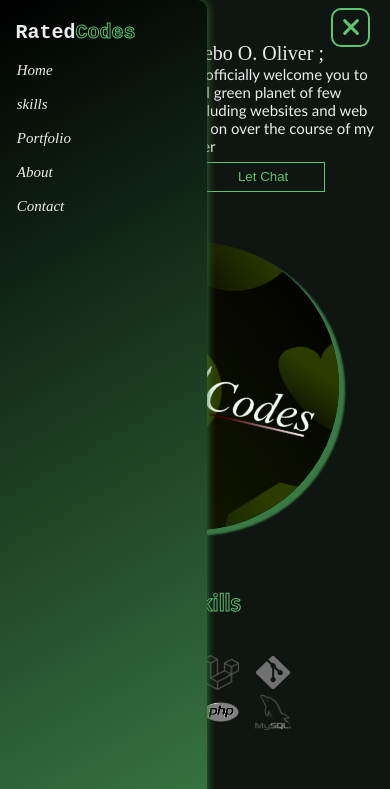
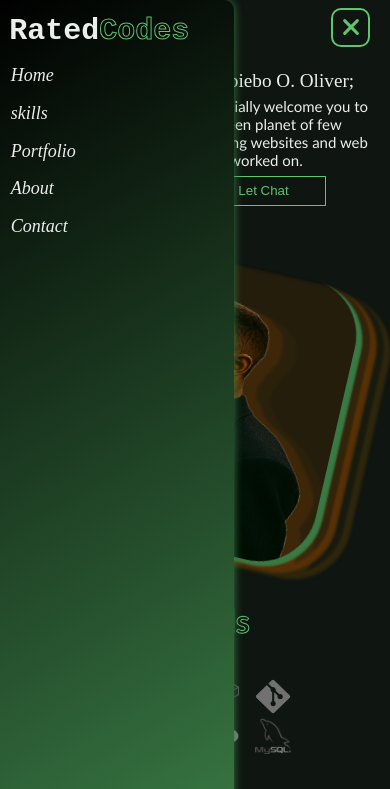
Before and after one commit to Oliverated/Ratedcodes, a plain HTML site: page index.html in a window 390 px wide. Both pictures are taken after a click on the element 350 px from the left and 27 px from the top of the page. Shown: the top 789 px of the page. Drawn offline with Linux system fonts and the light colour scheme.

Commit message:
improved ui

```diff
--- a/index.html
+++ b/index.html
@@ -36,7 +36,7 @@
       rel="stylesheet"
       href="https://cdnjs.cloudflare.com/ajax/libs/font-awesome/6.5.2/css/all.min.css"
     />
-    <link rel="icon" href="./general-img/oliverated-abrev.png" />
+    <link class="url-icon" rel="icon" href="./general-img/ratedcodes-logo.png" />
     <link rel="stylesheet" href="aos.css" />
     <script defer src="aos.js"></script>
     <title>Ratedcodes</title>
@@ -87,14 +87,14 @@
           class="home-text-block"
         >
           <div class="intro-block">
-            <span class="hello" style="font-weight: bolder">Hello,</span> I am
-            Ovbiebo O. <span class="oliver"> Oliver ; </span>
+            <span class="hello1" >Hello,</span> I am
+            Ovbiebo O. <span class="oliver"> Oliver; </span>
           </div>
           <article class="home-text">
             I am a <span class="developer">fullstack developer</span>! I
             officially welcome you to my website, my personal green planet of
             few variations of my projects including websites and web apps, i
-            have built and worked on over the course of my career
+            have built and worked on.
           </article>
           <div class="btn-block">
             <button> <a href="tel:+234 915-7301-644">Call Now</a> </button>
@@ -107,7 +107,7 @@
         </div>
 
         <div data-aos="zoom-in" data-aos-duration="1500" class="home-img-ctn">
-          <img class="home-pic" src="general-img/20250613_142401.png" alt="" />
+          <img class="home-pic" src="general-img/file_0000000067f862439784620d1592acfc.png" alt="" />
         </div>
       </main>
     </section>
--- a/style.css
+++ b/style.css
@@ -4,6 +4,10 @@
   margin: 0;
   padding: 0;
   scroll-behavior: smooth;
+}
+
+.url-icon{
+  border-radius: 50%;
 }
 
 :root {
@@ -14,6 +18,8 @@
   --secondary: #397944;
   --accent: #5ec571;
 }
+
+
 
 body {
   background-color: var(--background);
@@ -138,12 +144,15 @@ body {
 .menu-bar {
   display: flex;
   justify-content: space-between;
-  width: 93%;
+  width: 95%;
+  margin: auto;
 }
 
 .nav-list {
   display: flex;
-  gap: 5%;
+  gap: 1%;
+  justify-content: space-between;
+  width: 30%;
 }
 
 .nav-list a {
@@ -189,9 +198,11 @@ a {
 
 .text-logo {
   font-size: 30px;
-  margin-left: 15%;
+  /* margin-left: 15%; */
   font-family: "Courier New", Courier, monospace;
   color: var(--text);
+  width: 100%;
+  /* background-color: #eceeed; */
 }
 
 .text-logo .codes {
@@ -216,7 +227,17 @@ a {
 
 .intro-block {
   margin-top: 10%;
-  font-size: 35px;
+  font-size:2rem;
+}
+
+.hello1 {
+  font-family: "Trebuchet MS", "Lucida Sans Unicode", "Lucida Grande",
+    "Lucida Sans", Arial, sans-serif;
+  font-weight: bolder;
+  -webkit-text-stroke: 1px var(--accent);
+  -webkit-background-clip: text;
+  -webkit-text-fill-color: transparent;
+  font-size: 3rem;
 }
 
 .hello {
@@ -226,6 +247,7 @@ a {
   -webkit-text-stroke: 1px var(--accent);
   -webkit-background-clip: text;
   -webkit-text-fill-color: transparent;
+  font-size: 2rem;
 }
 
 .btn-block {
@@ -265,19 +287,22 @@ a {
 }
 
 .home-pic {
-  width: 18rem;
-  height: 18em;
-  border-radius: 50%;
-  box-shadow: 3px 5px 2px 1px var(--secondary);
-  transform: rotate(13deg);
-  transition: 1000ms;
+  width: 19rem;
+  height: 19.5em;
+  border-radius: 20%;
+  transition: 800ms;
+    transform: rotate(10deg);
   cursor: pointer;
+    filter: drop-shadow(15px 3px 1px #573006)
+      drop-shadow(15px 3px 0px #2e260c) ;
+    background-color: var(--tran-bg);
 }
 
 .home-pic:hover {
   transform: rotate(0deg);
   transition: 1500ms;
-  box-shadow: -3px -5px 2px 1px var(--accent);
+    filter: drop-shadow(0 0 0px var(--accent))
+    drop-shadow(2px 0px 50px var(--secondary));
 }
 
 /* home sector end */
@@ -526,6 +551,15 @@ a {
   border-radius: 1rem;
   box-shadow: -3px -5px 7px 3px var(--secondary);
   background: #0f250228;
+  transition: 1s;
+}
+
+.about-pic:hover{
+    cursor: pointer;
+    filter: drop-shadow(5px 0px 1px #573006)
+      drop-shadow(10px 0px 0px #2e260c) ;
+    /* background-color: var(--tran-bg); */
+      box-shadow: -3px -5px 7px 3px #573006;
 }
 
 .about-block-text {
@@ -870,15 +904,12 @@ footer span {
 
   .nav-bar {
     background: linear-gradient(-210deg, black, var(--secondary));
-    position: fixed;
     top: 0;
-    left: 0;
+    left: -100%;
     bottom: 0;
     width: 50%;
     height: 100%;
-    transform: translate(-105%);
     transition: 1000ms;
-    padding-left: 3%;
     z-index: 5;
     border-radius: 0 10px 10px 0;
     margin-top: 0;
@@ -895,8 +926,7 @@ footer span {
   }
 
   .navSlide {
-    transform: translate(0%);
-    transition: 1000ms;
+  left: 0%;
   }
 
   .menu-bar {
@@ -906,6 +936,7 @@ footer span {
     padding: 1% 2%;
     width: 30%;
     height: 100%;
+    margin-left: 2%;
   }
 
   .nav-list {
@@ -915,11 +946,8 @@ footer span {
 
   .nav-list a,
   li {
-    list-style: none;
-    text-decoration: none;
-    color: var(--text);
-    margin-top: 30%;
-    width: fit-content;
+
+    margin-top: 80%;
   }
 
   .logo-block {
@@ -928,7 +956,7 @@ footer span {
   }
 
   .text-logo {
-    font-size: 40px;
+    font-size: 30px;
   }
   /* home phone */
 
@@ -941,7 +969,7 @@ footer span {
 
   .intro-block {
     margin-top: 0%;
-    font-size: 20px;
+    font-size: 1.8em;
   }
 
   .home-img-ctn {
@@ -951,7 +979,6 @@ footer span {
   .home-pic {
     width: 15rem;
     height: 15rem;
-    /* border-radius: 20px; */
     box-shadow: 6px 3px 2px 1px var(--olive);
     transform: rotate(13deg);
     transition: 1000ms;
@@ -1128,37 +1155,16 @@ footer span {
   /* nav % menu */
 
   .nav-bar {
-    top: 0;
+    width: 60%;
   }
 
-  .text-logo {
-    font-size: 20px;
-    margin-left: 0%;
-  }
-
-  .navSlide {
-    transform: translate(0%);
-    transition: 1000ms;
-  }
 
   .menu-bar {
-    display: block;
-    grid-template-columns: repeat(3, auto);
-    justify-content: space-between;
-    padding: 1% 2%;
-    width: 30%;
-    margin-top: 10%;
+    margin-top: 5%;
   }
 
   .nav-list {
     margin-left: 2%;
-  }
-
-  .nav-list a,
-  li {
-    font-size: 15px;
-    margin-top: 30%;
-    width: fit-content;
   }
 
   .logo-block img {
@@ -1181,7 +1187,7 @@ footer span {
 
   .intro-block {
     margin-top: 0%;
-    font-size: 20px;
+    font-size: 1.2rem;
   }
 
   .home-pic {
```
Also changed, not shown: map.xml (deleted, +0 -9 lines), general-img/file_0000000067f862439784620d1592acfc.png (added), general-img/full-logo.png (deleted), general-img/oliverated-abrev.png (deleted), general-img/ratedcodes-logo.png (renamed from general-img/20250613_142401.png), 1 other file.
